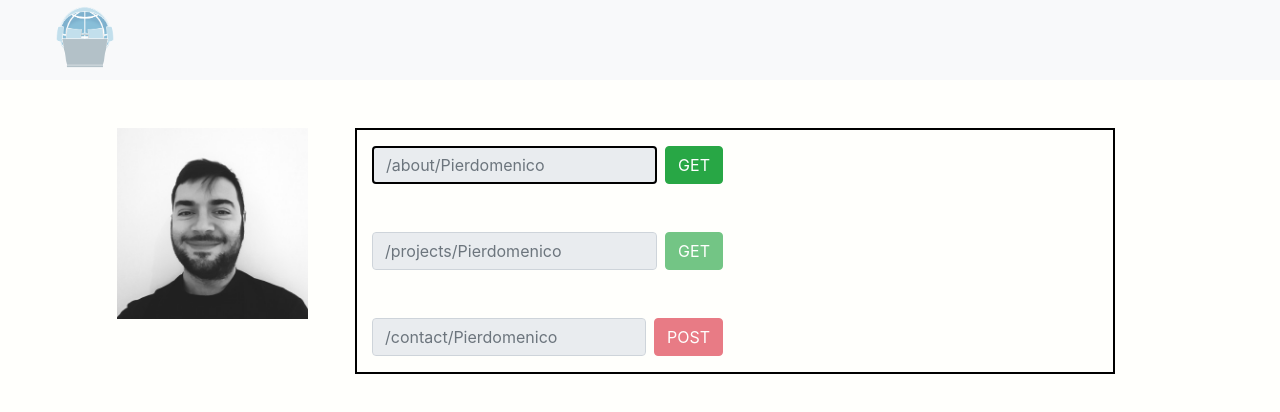
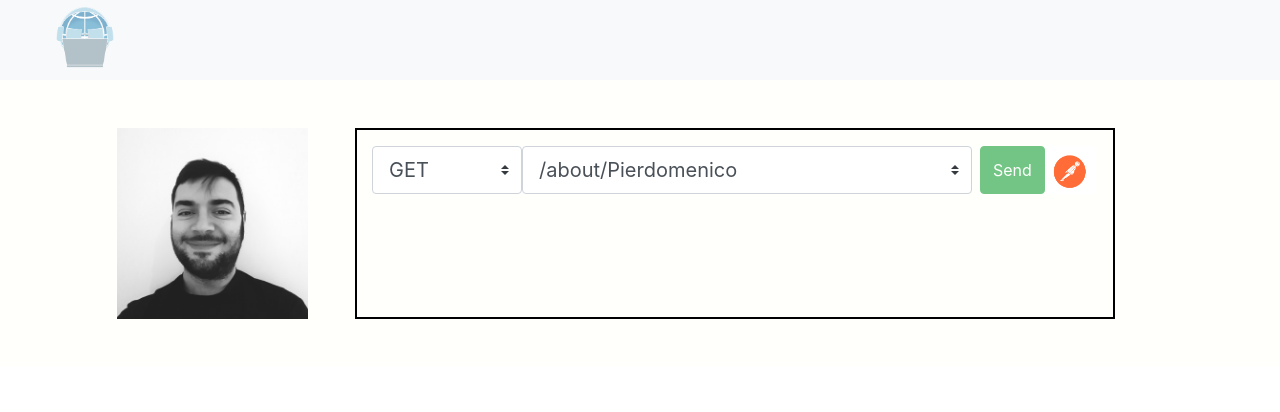
Before and after one commit to VernalEquinox000/Pier-Portfolio-FE, a React (Create React App) app: page / in a window 1280 px wide. Shown: the top 412 px of the page. Built offline with nearby package versions, Linux system fonts and the light colour scheme.

Commit message:
changing home, work in progress

```diff
--- a/src/components/Home.jsx
+++ b/src/components/Home.jsx
@@ -1,7 +1,7 @@
 import React, { useState } from "react";
 import { Container, Row, Col, Form, Button } from "react-bootstrap";
 import Pier from "../assets/pier1.jpeg";
-//import Post from "../assets/pierman.png";
+import Post from "../assets/pierman.png";
 import { getPier } from "../api/api";
 
 export default function Home() {
@@ -38,12 +38,36 @@ export default function Home() {
           <Form.Group>
             <div className="d-flex mt-3 mb-5 animate__animated animate__slideInLeft">
               <Form.Control
-                placeholder="/about/Pierdomenico"
+                as="select"
+                size="lg"
+                style={{ width: "150px" }}
+                custom
+              >
+                <option>GET</option>
+                <option>POST</option>
+              </Form.Control>
+              <Form.Control
+                as="select"
+                size="lg"
+                style={{ width: "450px" }}
+                custom
+              >
+                <option>/about/Pierdomenico</option>
+                <option>/projects/Pierdomenico</option>
+                <option>/contact/Pierdomenico</option>
+              </Form.Control>
+              <Button className="ml-2" disabled variant="success">
+                Send
+              </Button>
+              <img src={Post} style={{ width: "50px" }} alt="post" />
+              {/* <Form.Control
+                placeholder="pier-portofolio.vercel.app/about/Pierdomenico"
                 disabled
+                size="lg"
                 style={{
                   cursor: "pointer",
                   border: "2px solid black",
-                  width: "100%",
+                  width: "fit-content",
                 }}
                 //onClick={()=>setValue("")}
               />
@@ -75,7 +99,7 @@ export default function Home() {
               />
               <Button className="ml-2" disabled variant="danger">
                 POST
-              </Button>
+              </Button> */}
             </div>
           </Form.Group>
         </Col>
```
